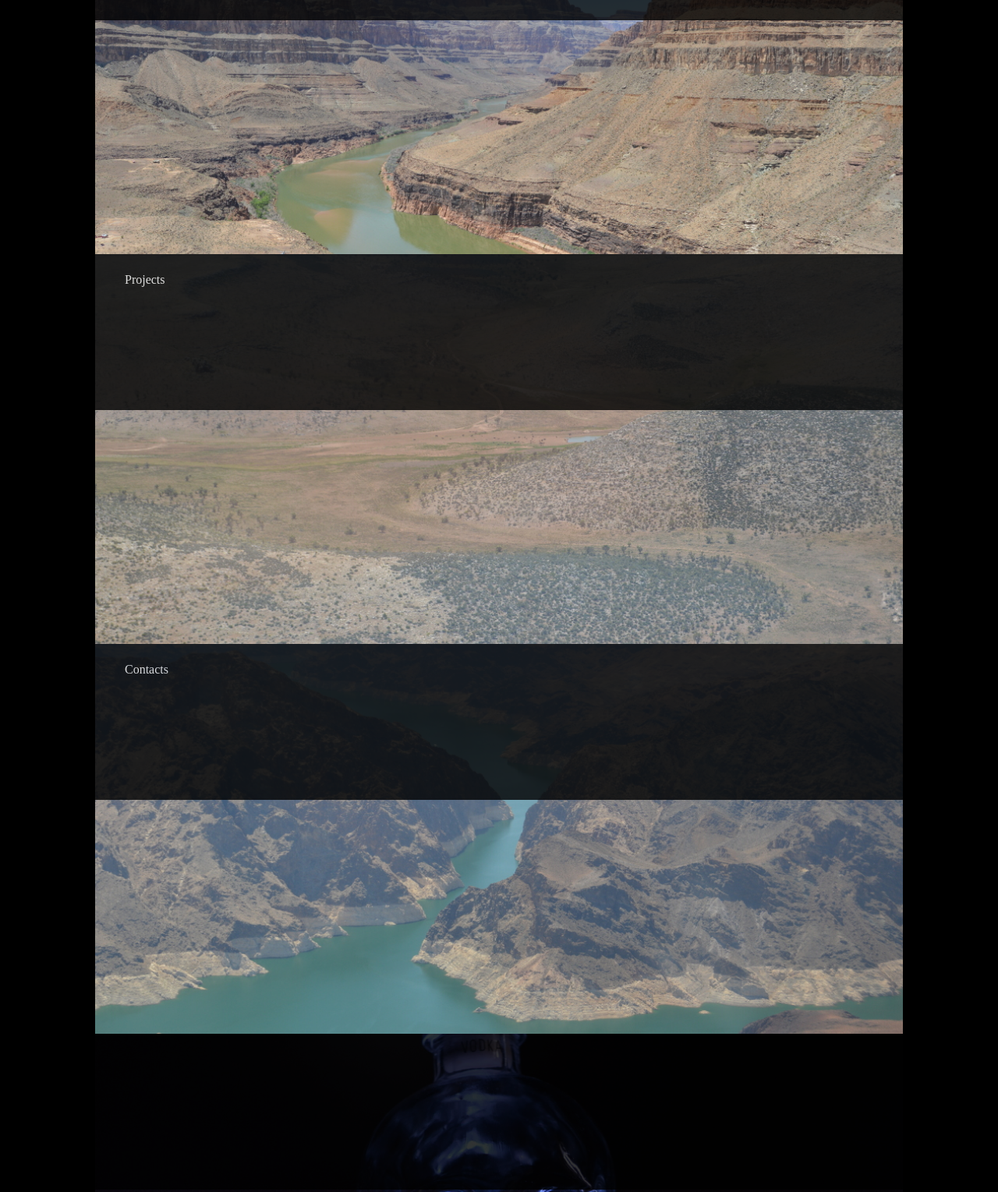
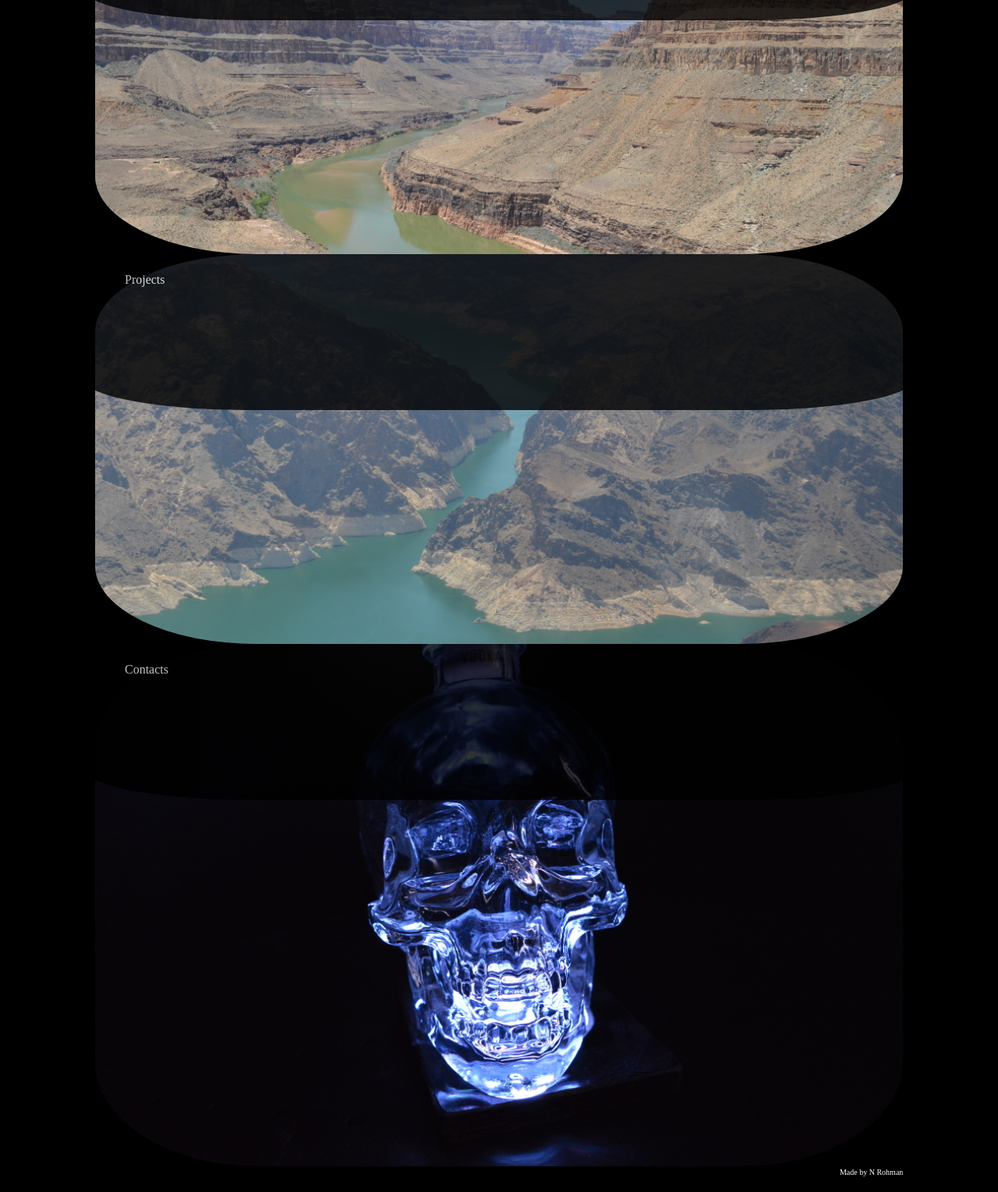
Before and after one commit to NicklasRohman/html, a plain HTML site: page index.html in a window 1280 px wide. Shown: the part 674-2203 px from the top of the page at 78% size. Drawn offline with nearby package versions, Linux system fonts and the light colour scheme; a web font is replaced by a local one.

Commit message:
Remove background img 3 and css rounded some edges

```diff
--- a/css/stylesheet.css
+++ b/css/stylesheet.css
@@ -27,6 +27,8 @@
     background-position: center;
     background-repeat: no-repeat;
     background-size: cover;
+    background-color: #333333;
+    border-radius: 20%;
 }
 
 .readText {
@@ -37,6 +39,7 @@
     color: #eee;
     left: 0;
     position: absolute;
+    border-radius: 20%;
 }
 
 .footer {
@@ -57,16 +60,16 @@
     background-color: black;
 }
 
+.background-img {
+
+}
+
 #back1 {
     background-image: url("img/bg1.jpg");
 }
 
 #back2 {
     background-image: url("img/bg2.jpg");
-}
-
-#back3 {
-    background-image: url("img/bg3.jpg");
 }
 
 #back4 {
--- a/index.html
+++ b/index.html
@@ -63,16 +63,11 @@
                     <a id="projects"></a>
                     <p>Projects</p>
                 </div>
-                <div class="back" id="back3"></div>
+                <div class="back" id="back4"></div>
 
                 <div class="readText">
                     <a id="contacts"></a>
                     <p>Contacts</p>
-                </div>
-                <div class="back" id="back4"></div>
-
-                <div class="readText">
-                    <p></p>
                 </div>
                 <div class="back" id="back5"></div>
 
```
Also changed, not shown: css/img/bg3.JPG (deleted).
